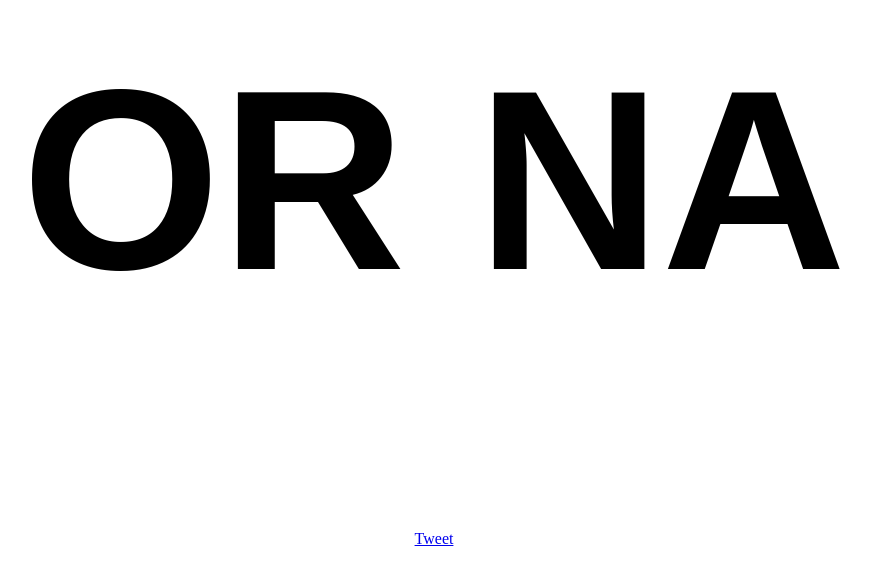
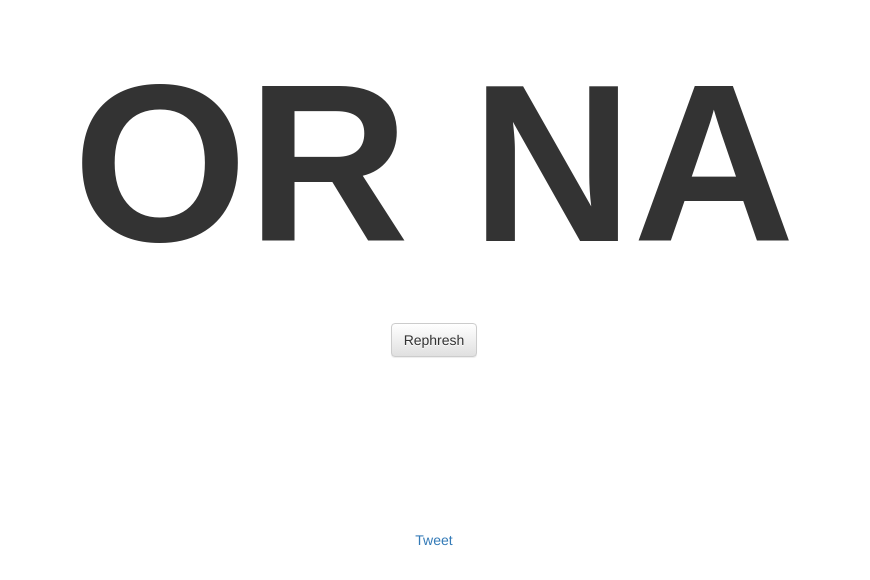
Before and after one commit to nussbaum1/yesorna, a plain HTML site: page index.html in a window 1280 px wide. Shown: the part 220-800 px from the top of the page, without its empty margins (206-1076 px from the left). Drawn offline with nearby package versions, Linux system fonts and the light colour scheme.

Commit message:
added rephresh button

```diff
--- a/index.html
+++ b/index.html
@@ -36,16 +36,26 @@ font-family: Arial, "Helvetica Neue", Helvetica, sans-serif;
 </style>
 
 <script src="https://ajax.googleapis.com/ajax/libs/jquery/1.11.3/jquery.min.js"></script>
+<link rel="stylesheet" href="https://maxcdn.bootstrapcdn.com/bootstrap/3.3.5/css/bootstrap.min.css">
+<!-- Optional theme -->
+<link rel="stylesheet" href="https://maxcdn.bootstrapcdn.com/bootstrap/3.3.5/css/bootstrap-theme.min.css">
 <script>
 		$(document).ready(function(){
-			var random_number = Math.floor((Math.random() * 10) + 1);
-			if (random_number > 7) {
-				$("#big").html("YES");
-				console.log("YES");
-			} else {
-				$("#big").html("OR NA");
-				console.log("OR NA");
+			rephresh();
+
+			$("button").click(function(){
+	    		rephresh();
+			});
+
+			function rephresh() {
+	    		var random_number = Math.floor((Math.random() * 10) + 1);
+				if (random_number > 7) {
+					$("#big").html("YES");
+				} else {
+					$("#big").html("OR NA");
+				}
 			}
+
 		});
 </script>
 
@@ -53,7 +63,10 @@ font-family: Arial, "Helvetica Neue", Helvetica, sans-serif;
 <body>
 <div>
 
-    <SPAN id="big">OR NA</SPAN>
+    <div class="col-md-12 text-center" id="big">OR NA</div>
+    <div class="col-md-12 text-center">
+		<button type="button" class="btn btn-default">Rephresh</button>
+	</div>
 
     <div id="footer">
 		<!-- Footer start -->
@@ -63,7 +76,7 @@ font-family: Arial, "Helvetica Neue", Helvetica, sans-serif;
 		<a href="https://twitter.com/spikeysam71" class="twitter-follow-button" data-show-count="false">Follow @spikeysam71</a>
 <script>!function(d,s,id){var js,fjs=d.getElementsByTagName(s)[0],p=/^http:/.test(d.location)?'http':'https';if(!d.getElementById(id)){js=d.createElement(s);js.id=id;js.src=p+'://platform.twitter.com/widgets.js';fjs.parentNode.insertBefore(js,fjs);}}(document, 'script', 'twitter-wjs');</script>
 		-->
-		<a href="https://twitter.com/share" class="twitter-share-button" data-via="aaron_nussbaum and @spikeysam71" data-size="large" data-hashtags="ORNA">Tweet</a>
+		<a href="https://twitter.com/share" class="twitter-share-button" data-via="aaron_nussbaum" data-size="large" data-hashtags="ORNA">Tweet</a>
 <script>!function(d,s,id){var js,fjs=d.getElementsByTagName(s)[0],p=/^http:/.test(d.location)?'http':'https';if(!d.getElementById(id)){js=d.createElement(s);js.id=id;js.src=p+'://platform.twitter.com/widgets.js';fjs.parentNode.insertBefore(js,fjs);}}(document, 'script', 'twitter-wjs');</script>
 
 		</p>
```
